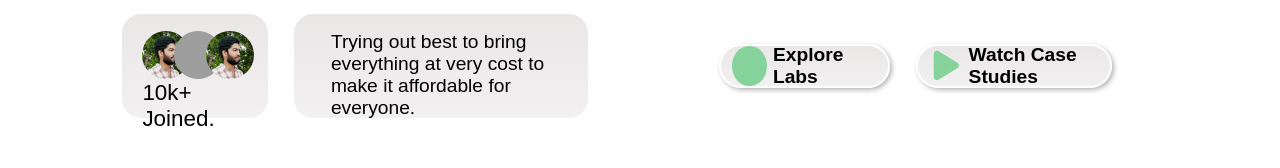
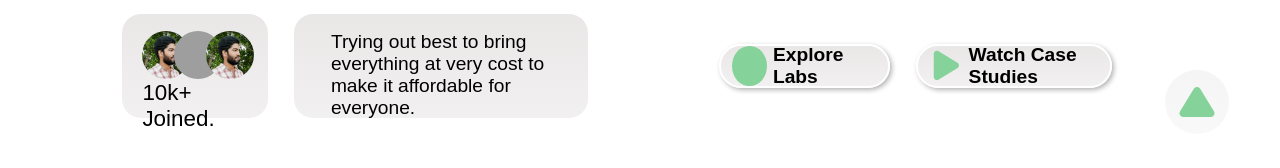
Before and after one commit to GantaVenkataKousik/nextgen-labs, a React (Create React App) app in the folder client/: page / in a window 1280 px wide. Shown: the part 626-794 px from the top of the page. Built offline with nearby package versions, Linux system fonts and the light colour scheme; grey boxes are pictures that could not be loaded; a web font is replaced by a local one.

Commit message:
commiting all the changes

```diff
--- a/client/src/App.js
+++ b/client/src/App.js
@@ -1,7 +1,7 @@
 import React, { useState } from 'react'
 import logo from './logo.svg'
 import './App.css'
-import { Element } from 'react-scroll'
+import { Element, Link } from 'react-scroll'
 import Home from './pages/Home'
 import Nav from './components/nav/Nav'
 import About from './pages/About/About'
@@ -11,10 +11,17 @@ import Branches from './pages/Branches/Branches'
 import Founder from './pages/Founder/Founder'
 import Footer from './pages/Footer/Footer'
 import Reviews from './pages/Reviews/Reviews'
+import TopButton from './components/TopButton/TopButton'
+import './topButton.css'
 
 function App () {
   return (
     <div>
+      <div className='btn'>
+        <Link to='home' smooth={true} duration={3000}>
+          <i className='fa-solid fa-play'></i>
+        </Link>
+      </div>
       <Nav />
       <Element name='home'>
         <Home />
--- /dev/null
+++ b/client/src/components/TopButton/TopButton.jsx
@@ -0,0 +1,17 @@
+import React, { useState } from 'react'
+import Link from 'react-scroll'
+import './style.css'
+
+function TopButton () {
+  return (
+    <>
+      <div className='btn'>
+        <Link to='home' smooth={true} duration={3000}>
+          <i className='fa-solid fa-play'></i>
+        </Link>
+      </div>
+    </>
+  )
+}
+
+export default TopButton
--- /dev/null
+++ b/client/src/components/TopButton/style.css
@@ -0,0 +1,27 @@
+.btn {
+  height: 3rem;
+  width: 3rem;
+  border-radius: 50%;
+  background: linear-gradient(
+    to bottom,
+    rgba(224, 220, 220, 0.3),
+    rgba(236, 234, 234, 0.3)
+  );
+  display: flex;
+  justify-content: center;
+  align-items: center;
+  transition: 0.5s;
+}
+.btn:hover {
+  box-shadow: 5px 5px 10px rgba(0, 0, 0, 0.3);
+  transition: 0.5s;
+}
+.btn i {
+  font-size: 2rem;
+  color: #85d39a;
+}
+.btn {
+  position: absolute;
+  bottom: 5vh;
+  right: 4vw;
+}
--- /dev/null
+++ b/client/src/topButton.css
@@ -0,0 +1,29 @@
+.btn {
+  height: 4rem;
+  width: 4rem;
+  border-radius: 50%;
+  background: linear-gradient(
+    to bottom,
+    rgba(224, 220, 220, 0.3),
+    rgba(236, 234, 234, 0.3)
+  );
+  display: flex;
+  justify-content: center;
+  align-items: center;
+  transition: 0.5s;
+  cursor: pointer;
+}
+.btn:hover {
+  box-shadow: 5px 5px 10px rgba(0, 0, 0, 0.3);
+  transition: 0.5s;
+}
+.btn i {
+  font-size: 2.5rem;
+  color: #85d39a;
+  transform: rotate(270deg);
+}
+.btn {
+  position: fixed;
+  bottom: 5vh;
+  right: 4vw;
+}
```
